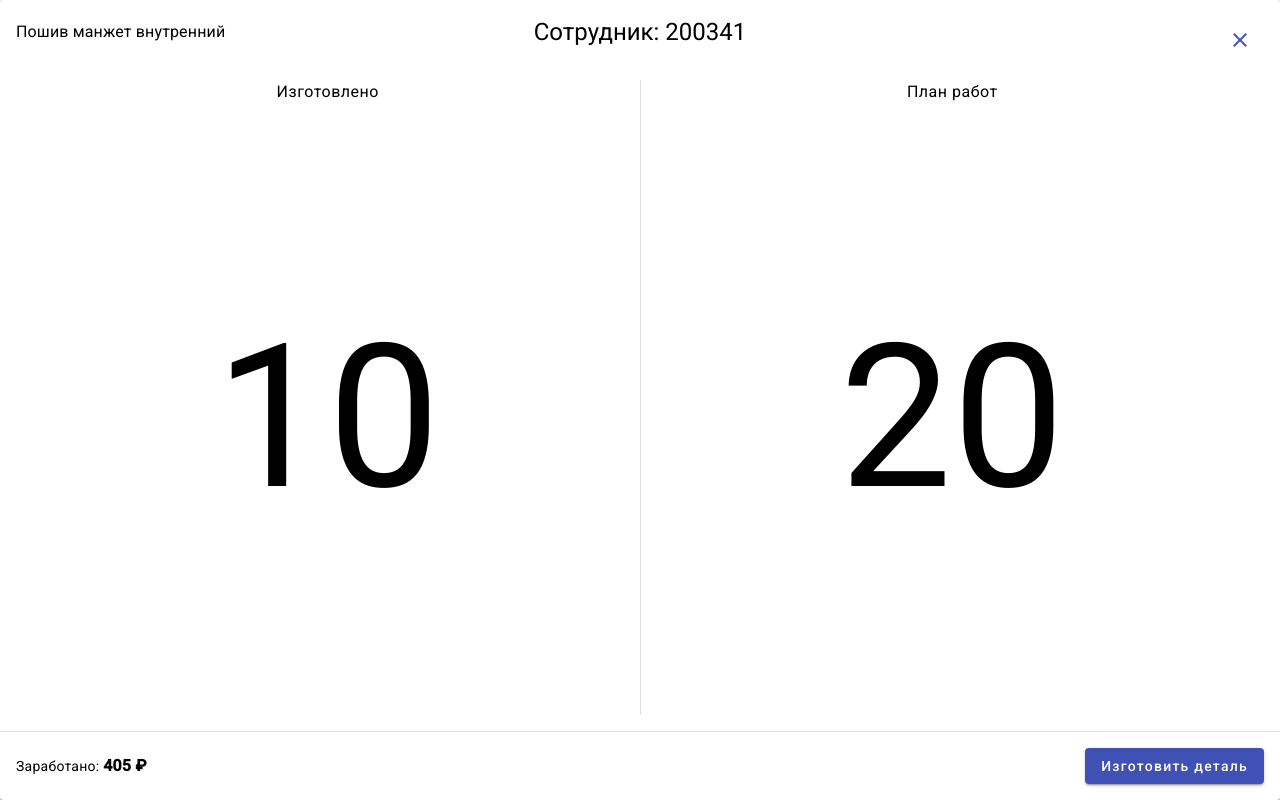
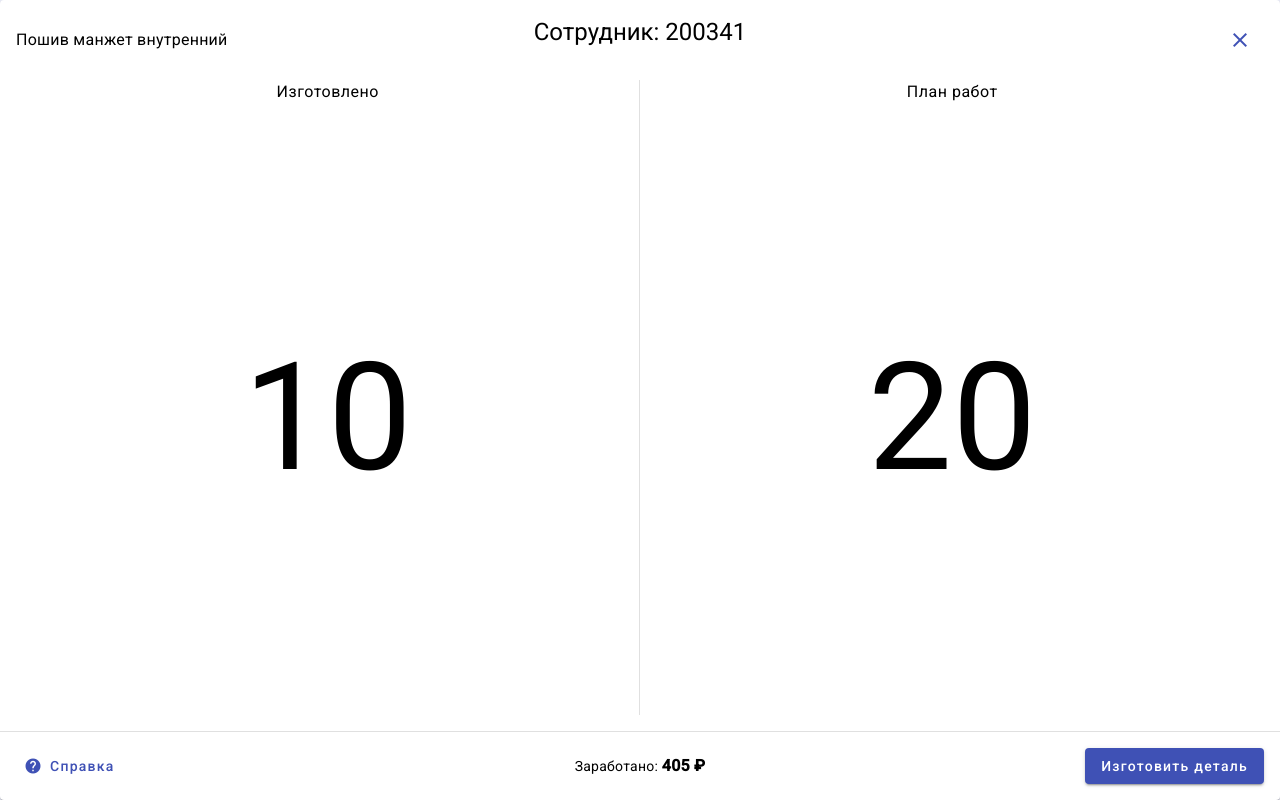
Before and after one commit to verfenders/aigul-unlimited, an Angular app: page / in a window 1280 px wide. Built offline with nearby package versions, Linux system fonts and the light colour scheme.

Commit message:
create faq dialog

```diff
--- a/src/features/main-screentable/main-screentable.component.html
+++ b/src/features/main-screentable/main-screentable.component.html
@@ -1,7 +1,7 @@
 <div class="main-card">
   <header class="main-card-header">
     <div class="main-card-header__points">
-      <h3>Пошив манжет внутренний</h3>
+      <span class="main-card-header__points-text" matTooltip="Тип операции">Пошив манжет внутренний</span>
     </div>
 
     <div class="main-card-header__name"><h1>Сотрудник: 200341</h1></div>
@@ -31,7 +31,14 @@
   </div>
   <mat-divider></mat-divider>
   <div class="main-card-footer">
-    <span>Заработано: <strong>405 ₽</strong></span>
-    <button mat-raised-button color="primary">Изготовить деталь</button>
+    <div class="main-card-footer__faq">
+      <button  mat-button color="primary"><mat-icon>help</mat-icon> Справка</button>
+    </div>
+    <div class="main-card-footer__money">
+      <span>Заработано: <strong>405 ₽</strong></span>
+    </div>
+    <div class="main-card-footer__manufacture">
+      <button mat-raised-button color="primary">Изготовить деталь</button>
+    </div>
   </div>
 </div>
--- a/src/features/main-screentable/main-screentable.component.scss
+++ b/src/features/main-screentable/main-screentable.component.scss
@@ -17,6 +17,11 @@
 
     &__points {
       text-align: start;
+
+      &-text {
+        font-size: 16px;
+        font-weight: 400;
+      }
     }
 
     &__name {
@@ -40,8 +45,8 @@
     }
 
     &__number {
-      line-height: 200px;
-      font-size: 200px;
+      line-height: 150px;
+      font-size: 150px;
     }
 
     &__done,
@@ -72,8 +77,25 @@
     align-items: center;
     justify-content: space-between;
 
-    strong {
-      font-size: 16px;
+    &__manufacture, &__money, &__faq {
+      width: 30%;
     }
+
+    &__faq {
+      text-align: start;
+    }
+
+    &__money {
+      text-align: center;
+
+      strong {
+        font-size: 16px;
+      }
+    }
+
+    &__manufacture {
+      text-align: end;
+    }
+
   }
 }
--- /dev/null
+++ b/src/features/task-faq/task-faq.component.html
@@ -0,0 +1 @@
+<p>task-faq works!</p>
```
Also changed, not shown: src/features/task-faq/task-faq.component.ts (added, +12 -0 lines), src/features/task-faq/task-faq.component.scss (added), 1 other file (tests, documents, lock files or other folders).
